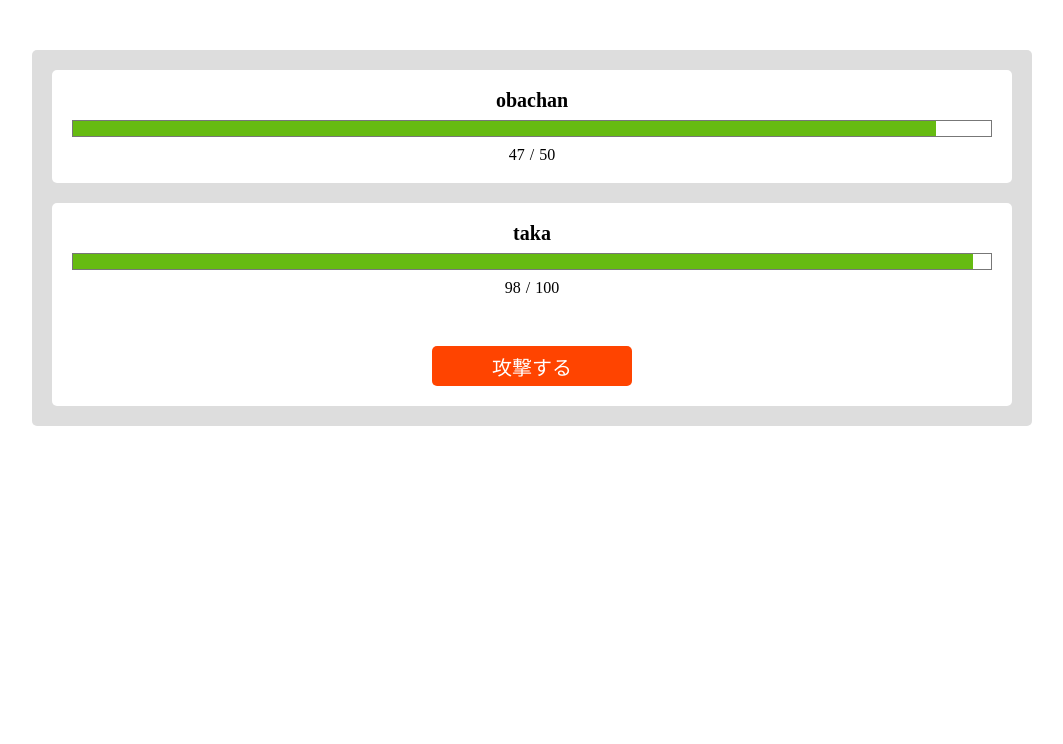
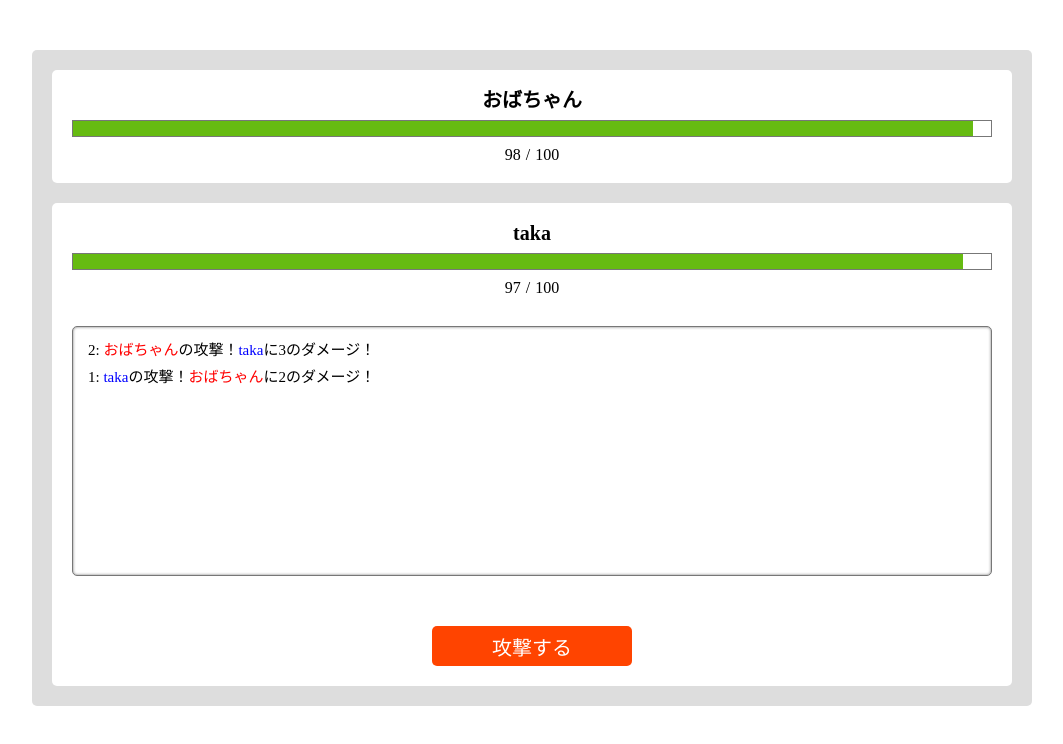
Before and after one commit to takashi-okimoto/miniGame, a plain HTML site: page index.html in a window 1280 px wide. Both pictures are taken after a click on the button "攻撃する". Shown: the whole page, without its empty margins (108-1171 px from the left). Drawn offline with nearby package versions, Linux system fonts and the light colour scheme.

Commit message:
add logs

```diff
--- a/index.html
+++ b/index.html
@@ -32,6 +32,8 @@
       <div id="curenntPlayerHp"></div><div id="maxPlayerHp"></div>
       </div>
 
+      <ul id="logs" class="logs"></ul>
+
       <button id="attack" class="attack">攻撃する</button>
     </section>
   </main>
--- a/script.js
+++ b/script.js
@@ -1,18 +1,41 @@
 const damageRange = 0.3;
+let logIndex = 0;
 
 const playerData = {
   name: "taka",
   hp: 100,
   attack: 5,
-  deffence: 2
+  defence: 2
 }
 
-const enemyData = {
-  name: "obachan",
+const enemiesData = [
+  {
+    name: "おじさん",
     hp: 50,
     attack: 4,
-  deffence: 1
+    defence: 1
+  },
+  {
+    name: "kids",
+    hp: 60,
+    attack: 5,
+    defence: 2
+  },
+  {
+    name: "メンヘラ",
+    hp: 30,
+    attack: 15,
+    defence: 1
+  },
+  {
+    name: "おばちゃん",
+    hp: 100,
+    attack: 5,
+    defence: 2
   }
+];
+
+const enemyData = enemiesData[Math.floor(Math.random() * enemiesData.length)];
 
 playerData["maxHp"] = playerData["hp"]
 enemyData["maxHp"] = enemyData["hp"]
@@ -21,16 +44,24 @@ function insertText(id, text) {
   document.getElementById(id).textContent = text;
 }
 
-function damageCalculation(attack, deffence) {
+function damageCalculation(attack, defence) {
   const maxDamage = attack * (1 + damageRange),
         minDamage = attack * (1 - damageRange),
         attackDamage = Math.floor(Math.random() * (maxDamage - minDamage) + minDamage);
-  const damage = attackDamage - deffence;
+  const damage = attackDamage - defence;
   if (damage < 1) {
     return 0
   } else {
     return damage;
   }
+}
+
+function insertLog(texts) {
+  const logsElement = document.getElementById("logs"),
+        createLog = document.createElement("li");
+  logIndex ++;
+  createLog.innerHTML = logIndex + ": " + texts;
+  logsElement.insertBefore(createLog, logsElement.firstChild)
 }
 
 insertText("playerName", playerData["name"]);
@@ -42,39 +73,45 @@ insertText("curenntEnemyHp", enemyData["hp"]);
 insertText("maxEnamyHp", enemyData["hp"]);
 
 document.getElementById("attack").addEventListener("click", function() {
-  let endGame = false;
-  const playerDamage = damageCalculation(playerData["attack"], enemyData["deffence"]),
-        enemyDamage = damageCalculation(enemyData["attack"], playerData["deffence"]);
+  let victory = false;
+      defeat = false;
+
+  const playerName = '<span style="color: blue;">' + playerData["name"] + "</span>";
+        enemyName = '<span style="color: red;">' + enemyData["name"] + "</span>";
 
 
+  const playerDamage = damageCalculation(playerData["attack"], enemyData["defence"]);
   enemyData["hp"] -=  playerDamage;
-  playerData["hp"] -= enemyDamage;
-
   insertText("curenntEnemyHp", enemyData["hp"]);
-  insertText("curenntPlayerHp", playerData["hp"]);
-
   document.getElementById("curenntEnemyHpGaugeValue").style.width = (enemyData["hp"] / enemyData["maxHp"] * 100) + "%";
-  document.getElementById("curenntPlayerHpGaugeValue").style.width = (playerData["hp"] / playerData["maxHp"] * 100) + "%";;
+  insertLog(playerName + "の攻撃！" + enemyName + "に" + playerDamage + "のダメージ！");
 
   if (enemyData["hp"] <= 0) {
     alert("Win！");
-    endGame = true;
+    victory = true;
 
     enemyData["hp"] = 0;
     insertText("curenntEnemyHp", enemyData["hp"]);
     document.getElementById("curenntEnemyHpGaugeValue").style.width = "0%";
+  }
 
+  if (!victory) {
+    const enemyDamage = damageCalculation(enemyData["attack"], playerData["defence"]);
+    playerData["hp"] -= enemyDamage;
+    insertText("curenntPlayerHp", playerData["hp"]);
+    document.getElementById("curenntPlayerHpGaugeValue").style.width = (playerData["hp"] / playerData["maxHp"] * 100) + "%";
+    insertLog(enemyName + "の攻撃！" + playerName + "に" + enemyDamage + "のダメージ！");
 
-  } else if (playerData["hp"] <= 0) {
+    if (playerData["hp"] <= 0) {
       alert("Lose...");
-    endGame = true;
+      defeat = true;
 
       playerData["hp"] = 0;
       insertText("curenntEnemyHp", playerData["hp"]);
       document.getElementById("curenntPlayerHpGaugeValue").style.width = "0%";
     }
-
-  if (endGame) {
+  }
+  if (victory || defeat) {
     this.classList.add("deactive");
   }
 });
--- a/style.css
+++ b/style.css
@@ -60,6 +60,18 @@ section h2 {
   margin: 0 5px;
 }
 
+.logs {
+  border: 1px solid #777;
+  border-radius: 5px;
+  padding: 10px 15px;
+  font-size: 15px;
+  line-height: 1.8;
+  height: 250px;
+  overflow: auto;
+  margin-top: 30px;
+  box-shadow: 0 0 3px 0 #777 inset;
+}
+
 .attack {
   margin: 50px auto 0;
   width: 200px;
```
Lines whose indentation alone changed are shown as unchanged.
